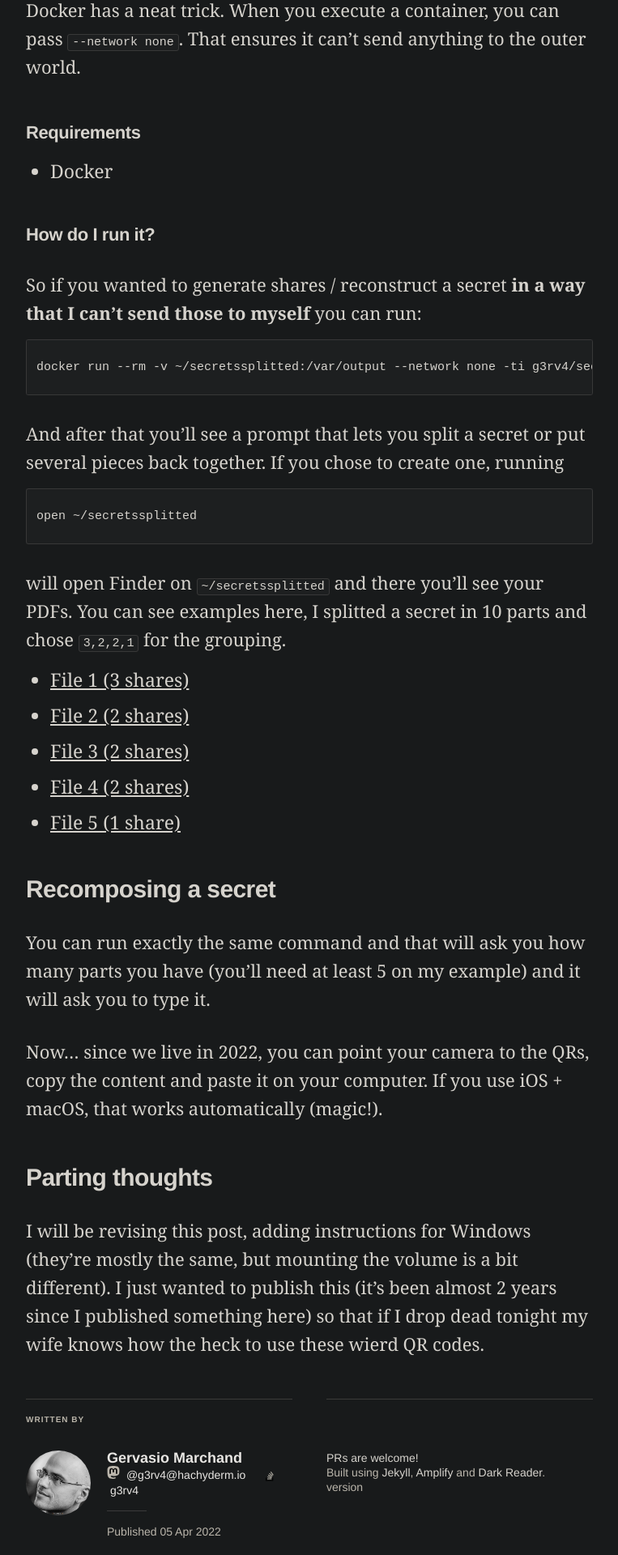
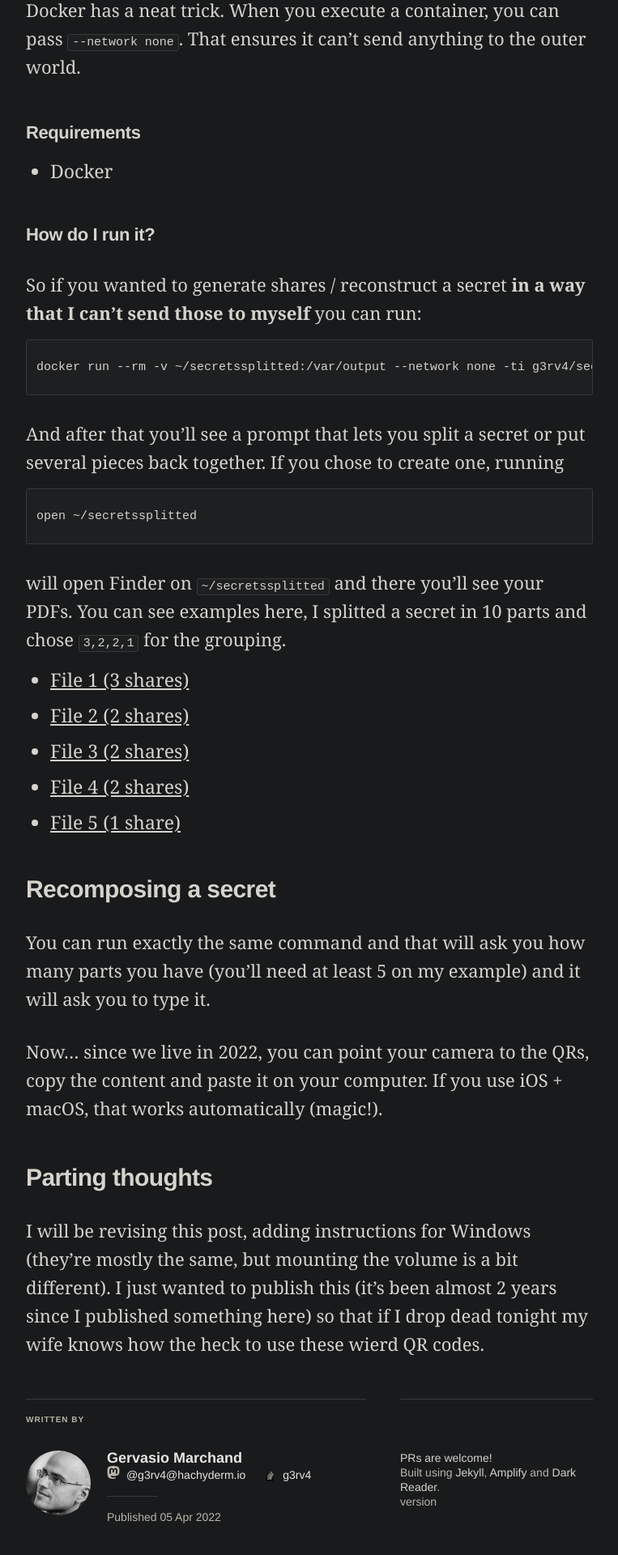
Before and after one commit to g3rv4/g3rv4.com, a Jekyll site: the page built from _posts/2022-04-05-using-shamir-secret-sharing.md, in a window 1280 px wide. Shown: the part 687-2607 px from the top of the page at 81% size, without its empty margins (258-1021 px from the left). Built offline with Jekyll 4.4.1, drawn with Linux system fonts in a browser that asks for light colours.

Commit message:
Better spacing

```diff
--- a/_includes/styles.scss
+++ b/_includes/styles.scss
@@ -388,7 +388,7 @@ body {
     }
     .isLeft {
       float: left;
-      width: 47%;
+      width: 60%;
       @include box-sizing(border-box);
       @include respond-to(800) {
         width: 100%;
@@ -445,7 +445,7 @@ body {
     }
     .isRight {
       float: right;
-      width: 47%;
+      width: 34%;
       @include box-sizing(border-box);
       @include respond-to(800) {
         width: 100%;
```
